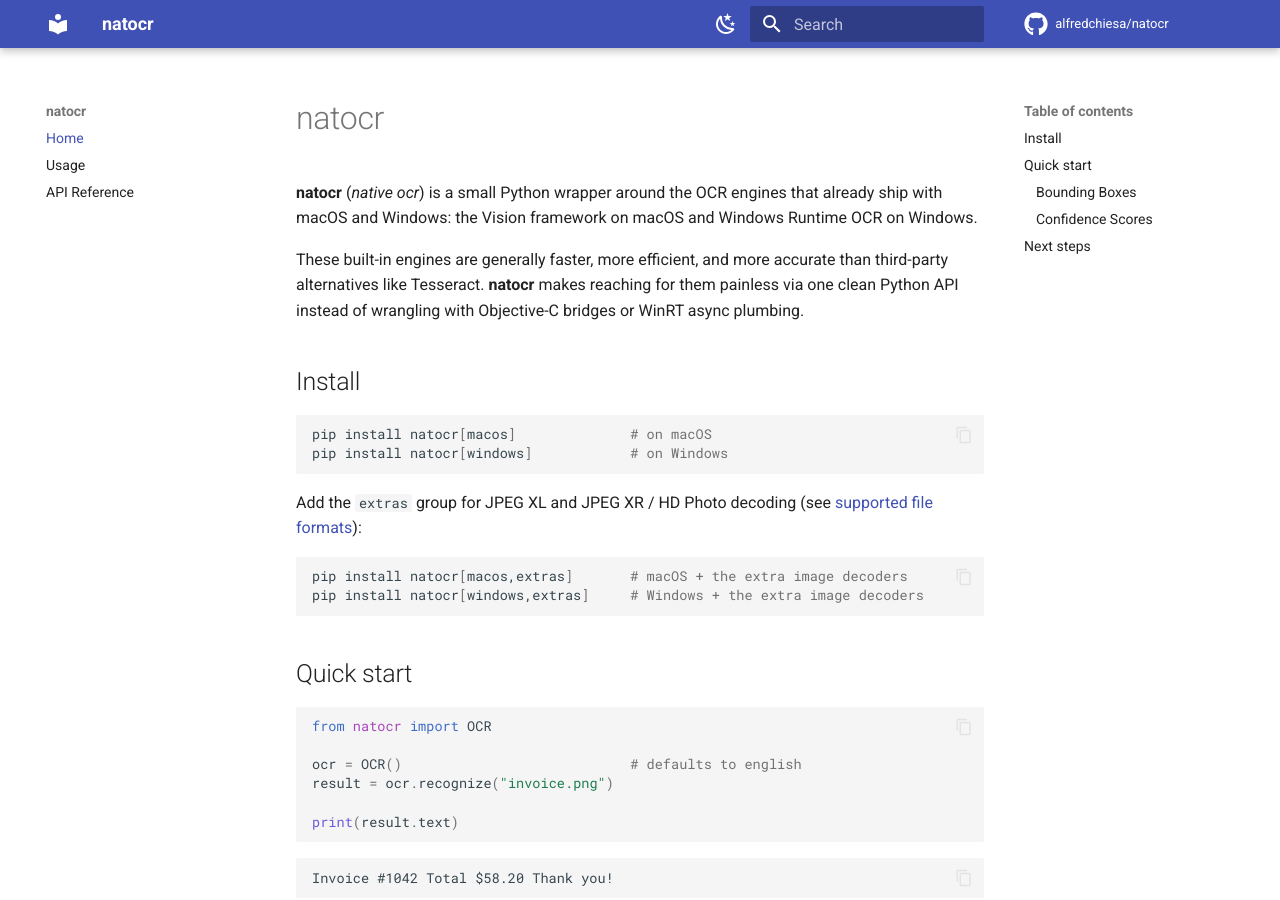
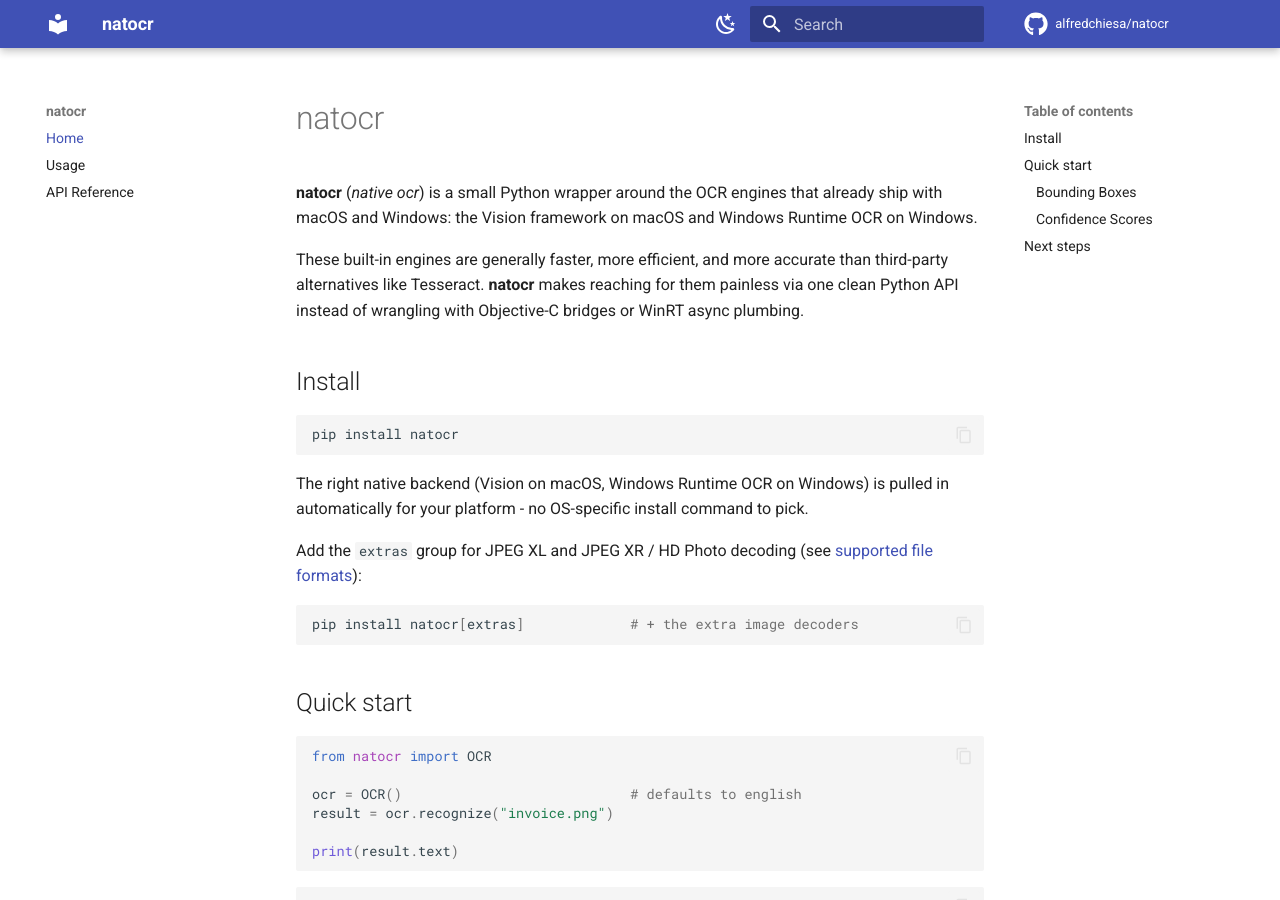
Before and after one commit to alfredchiesa/natocr, an MkDocs documentation site: the page built from docs/index.md, in a window 1280 px wide and 900 px high. Built offline with MkDocs 1.6.1 and Material for MkDocs 9.7.7, drawn with Linux system fonts in a browser that asks for light colours; comment, search, counter and statistics services are not loaded.

Commit message:
fix: moved platform backends from opt-in extras to automatic, os-conditional core dependencies

````diff
--- a/docs/index.md
+++ b/docs/index.md
@@ -12,16 +12,18 @@
 ## Install
 
 ```bash
-pip install natocr[macos]              # on macOS
-pip install natocr[windows]            # on Windows
+pip install natocr
 ```
+
+The right native backend (Vision on macOS, Windows Runtime OCR on Windows) is
+pulled in automatically for your platform - no OS-specific install command to
+pick.
 
 Add the `extras` group for JPEG XL and JPEG XR / HD Photo decoding (see
 [supported file formats](usage.md#supported-file-formats)):
 
 ```bash
-pip install natocr[macos,extras]       # macOS + the extra image decoders
-pip install natocr[windows,extras]     # Windows + the extra image decoders
+pip install natocr[extras]             # + the extra image decoders
 ```
 
 ## Quick start
````
Also changed, not shown: README.md (+15 -9 lines), pyproject.toml (+11 -4 lines), 3 other files.
